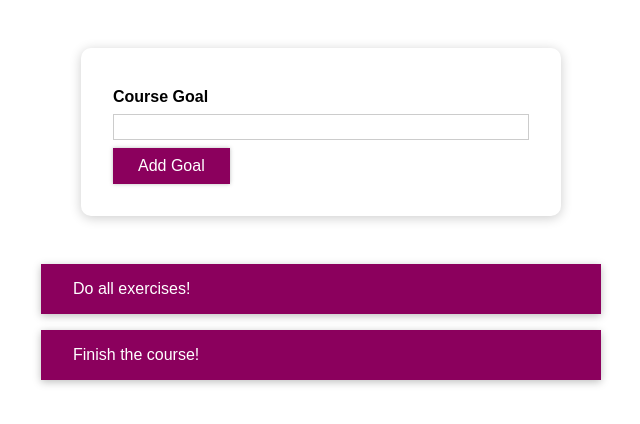
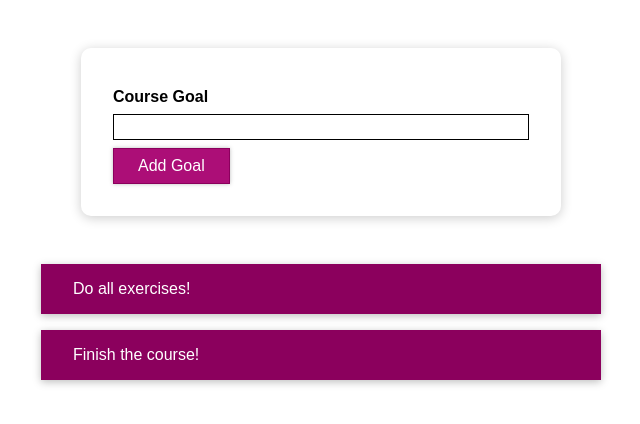
Before and after one commit to tanmaysihare/Goal-Project-CSS, a React (Create React App) app: page / in a window 1280 px wide. Shown: the top 424 px of the page, without its empty margins (319-959 px from the left). Built offline with nearby package versions, Linux system fonts and the light colour scheme.

Commit message:
making button on css

```diff
--- a/src/components/CourseGoals/CourseInput/CourseInput.js
+++ b/src/components/CourseGoals/CourseInput/CourseInput.js
@@ -5,13 +5,21 @@ import './CourseInput.css';
 
 const CourseInput = props => {
   const [enteredValue, setEnteredValue] = useState('');
+  const [isValid, setIsValid] = useState(true);
 
   const goalInputChangeHandler = event => {
+    if(event.target.value.trim().length > 0){
+      setIsValid(true);
+    }
     setEnteredValue(event.target.value);
   };
 
   const formSubmitHandler = event => {
     event.preventDefault();
+    if(enteredValue.trim().length ===0){
+      setIsValid(false);
+      return;
+    }
     props.onAddGoal(enteredValue);
   };
 
@@ -19,9 +27,9 @@ const CourseInput = props => {
     <form onSubmit={formSubmitHandler}>
       <div className="form-control">
         <label>Course Goal</label>
-        <input type="text" onChange={goalInputChangeHandler} />
+        <input type="text" onChange={goalInputChangeHandler} style={{borderColor: !isValid ? '#ac0e77':'black',background: !isValid ? '#ffdddd': 'transparent'}} />
       </div>
-      <Button type="submit">Add Goal</Button>
+      <Button type="submit" style={{background: !isValid ? '#ffdddd':'#ac0e77', color: !isValid ? 'black': '#ffffff'}}>Add Goal</Button>
     </form>
   );
 };
--- a/src/components/UI/Button/Button.js
+++ b/src/components/UI/Button/Button.js
@@ -4,7 +4,7 @@ import './Button.css';
 
 const Button = props => {
   return (
-    <button type={props.type} className="button" onClick={props.onClick}>
+    <button type={props.type} className="button" onClick={props.onClick} style={props.style}>
       {props.children}
     </button>
   );
```
